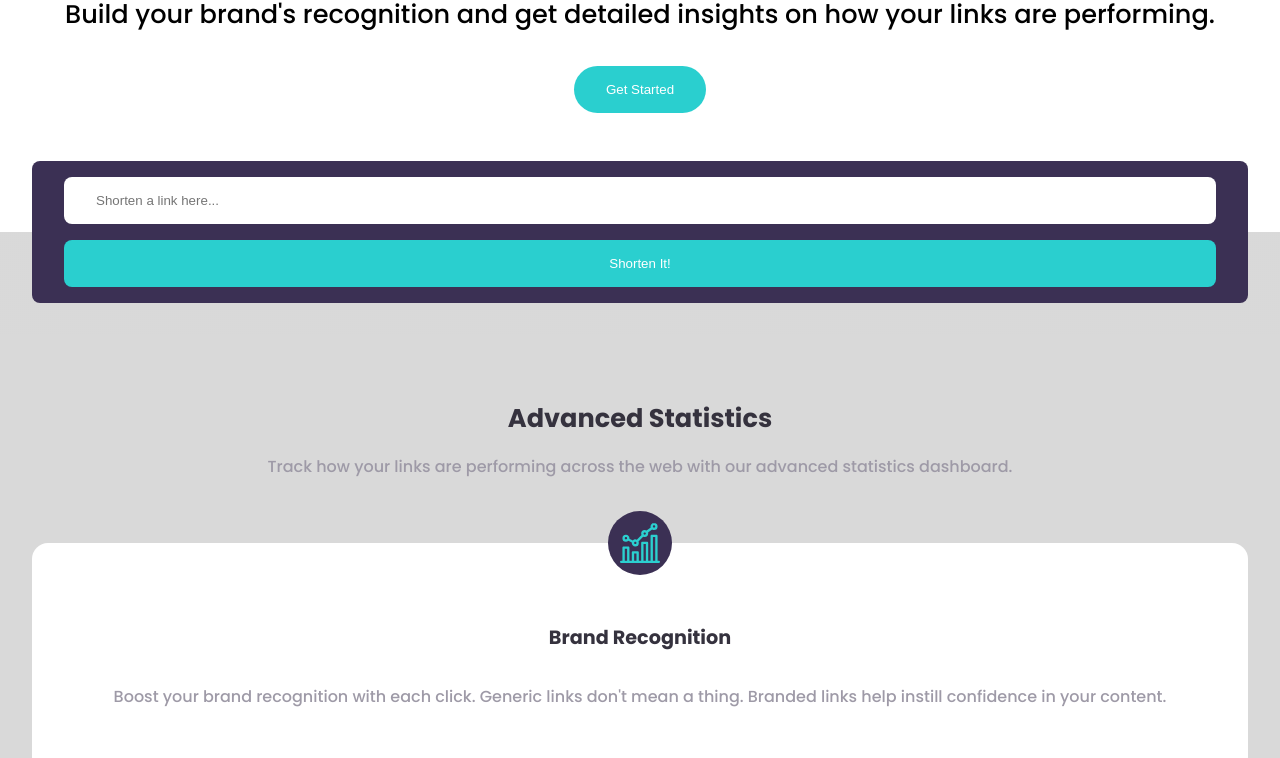
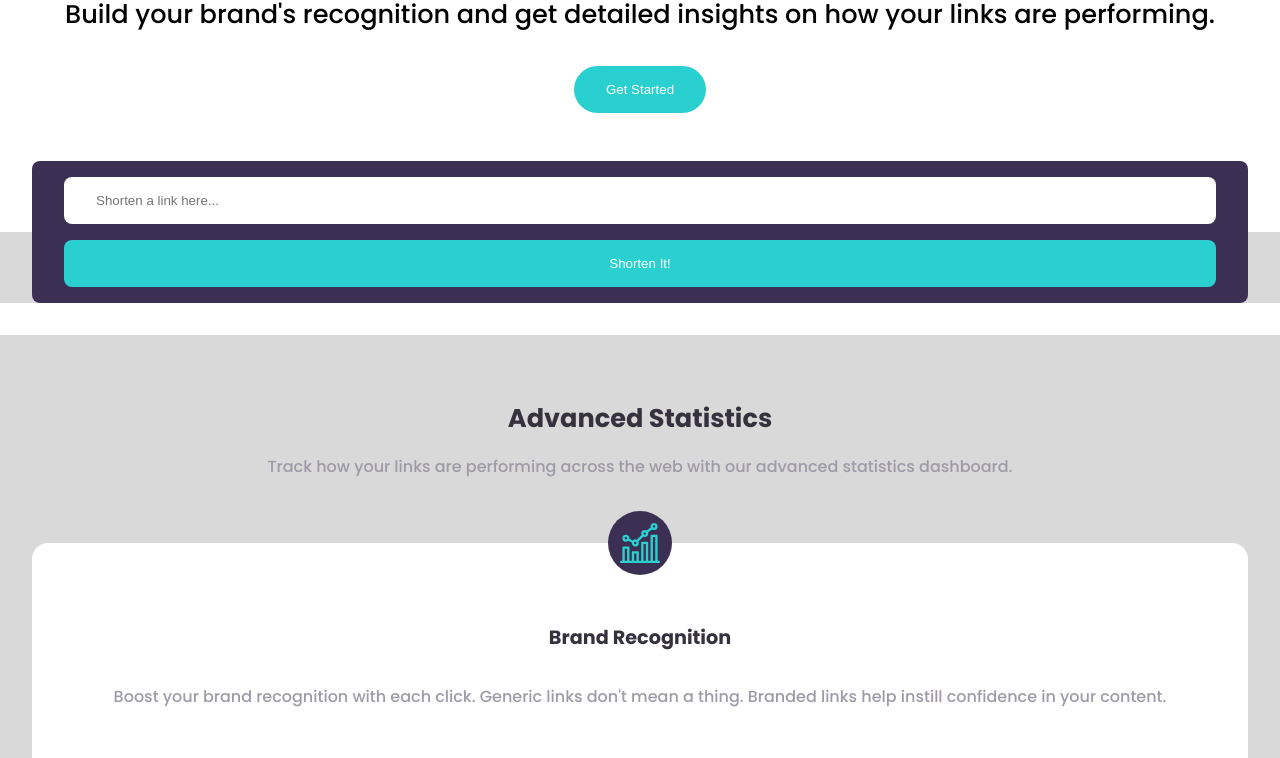
Before and after one commit to riwepo/fem-url-shortening-api-landing-page, a React (Create React App) app: page / in a window 1280 px wide. Shown: the part 1259-2017 px from the top of the page. Built offline with nearby package versions, Linux system fonts and the light colour scheme.

Commit message:
refactor into header, main and footer

```diff
--- a/src/App.js
+++ b/src/App.js
@@ -1,24 +1,18 @@
 import React from "react";
 
 import Header from "./components/Header";
-import Hero from "./components/Hero";
-import ShortenForm from "./components/ShortenForm";
-import Stats from "./components/statistics/Stats";
-import CallToAction from "./components/CallToAction";
+import Main from "./components/Main";
 import Footer from "./components/footer/Footer";
 
 import classes from "./App.module.css";
 
 function App() {
   return (
-    <main className={classes.container}>
+    <div className={classes.container}>
       <Header />
-      <Hero />
-      <ShortenForm />
-      <Stats />
-      <CallToAction />
+      <Main />
       <Footer />
-    </main>
+    </div>
   );
 }
 
```
